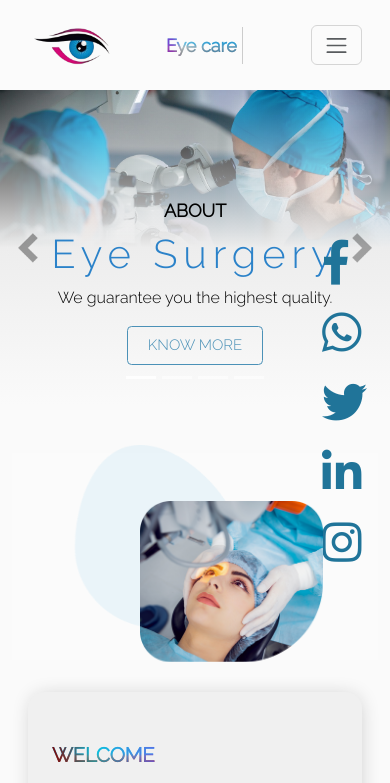
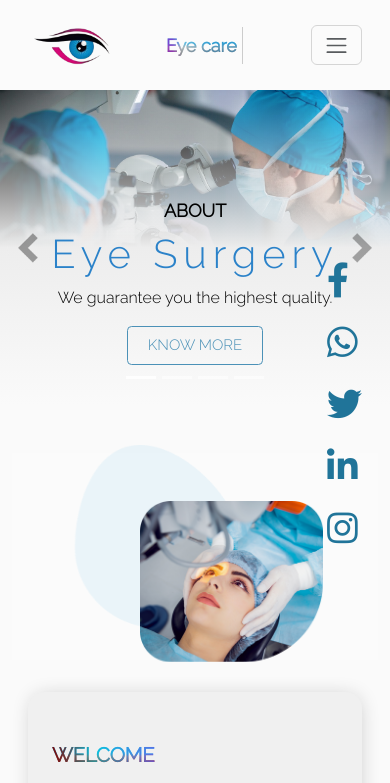
Before and after one commit to GamalMahmoud404/Template-3--bootstrap-, a plain HTML site: page index.html in a window 390 px wide. Shown: the top 783 px of the page. Drawn offline with nearby package versions, Linux system fonts and the light colour scheme; a web font is replaced by a local one.

Commit message:
aside icons z-index

```diff
--- a/css/style.css
+++ b/css/style.css
@@ -321,7 +321,7 @@ body:not(nav){
     top:50%;
     transform: translateY(-55%);
     position: fixed;
-    z-index: 2;
+    z-index: 7;
 }
 
 .aside-0 ul li{
@@ -340,17 +340,17 @@ body:not(nav){
 
 @media (max-width: 768px) {
     .aside-0{
-        right: 20px;
+        right: 15px;
     }
     .nav-img{
         height: 45px;
     }
     .aside-i{
-        font-size: 45px;
+        font-size: 35px;
     }
 
     .aside-i:hover{
-        font-size: 50px;
+        font-size: 40px;
     }
 }
 
```
